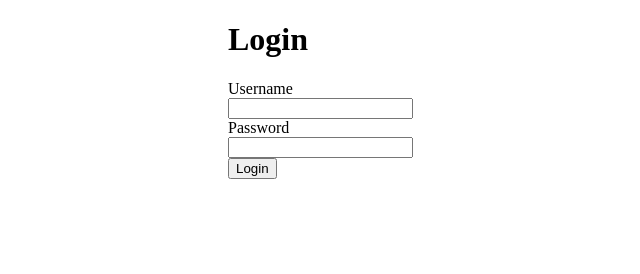
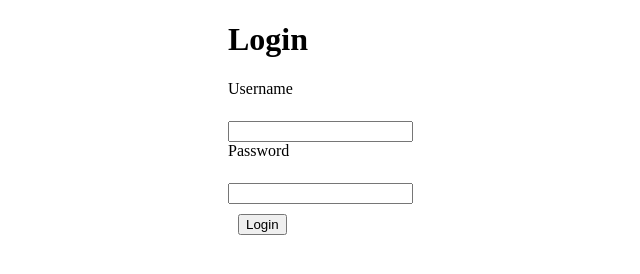
Before and after one commit to iamneo-production/efebddacfacbbaf305677620bfdbccbfebeddone, a plain HTML site: page public/index.html in a window 1280 px wide. Shown: the whole page, without its empty margins (262-902 px from the left). Drawn offline with Linux system fonts and the light colour scheme.

Commit message:
Backup Commit

```diff
--- a/public/style.css
+++ b/public/style.css
@@ -4,4 +4,11 @@
     margin-bottom: 20px;
     margin: auto;
 }
-label
+label{
+    display: block;
+    margin-bottom: 5px;
+}
+
+button{
+    margin: 10px;
+}
```
